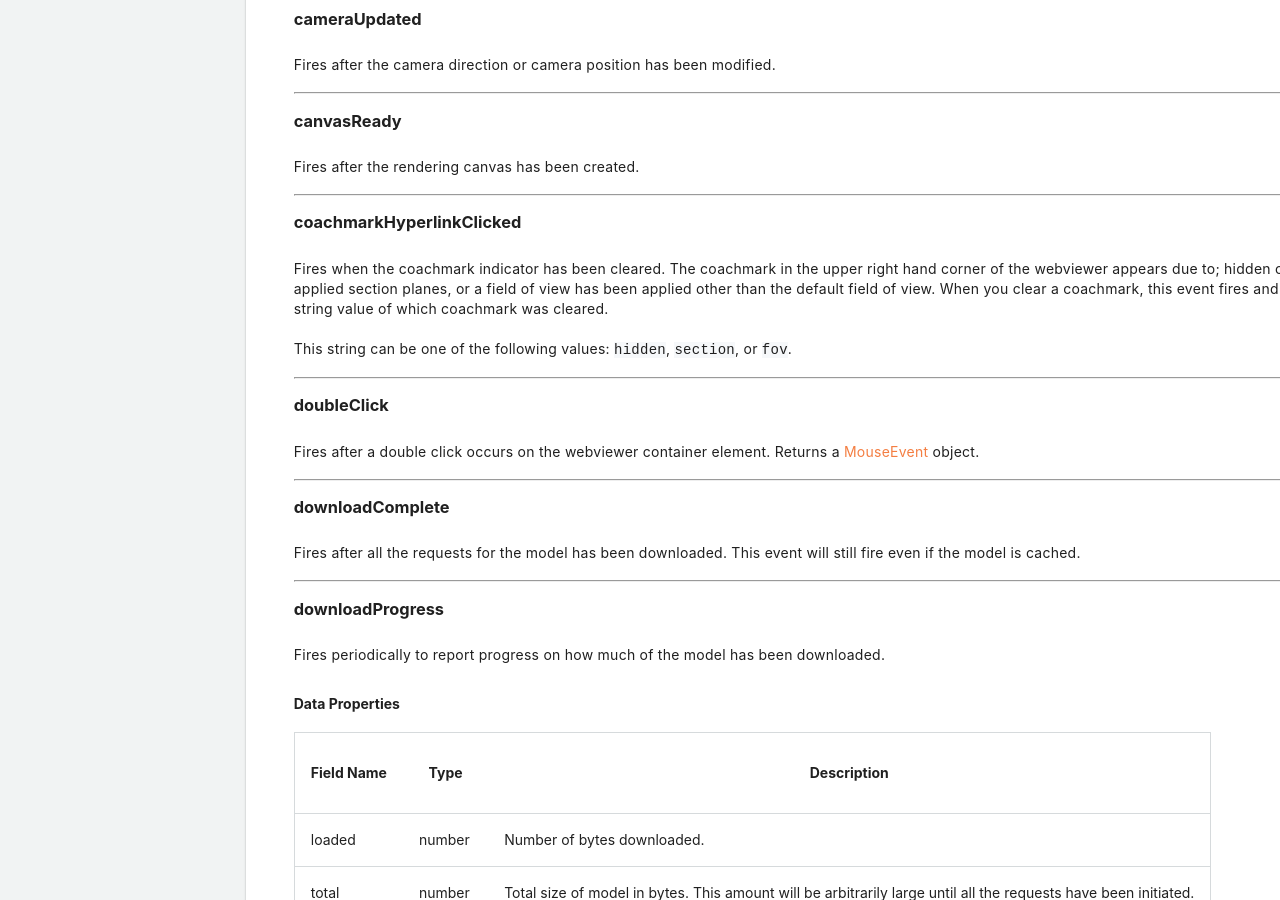
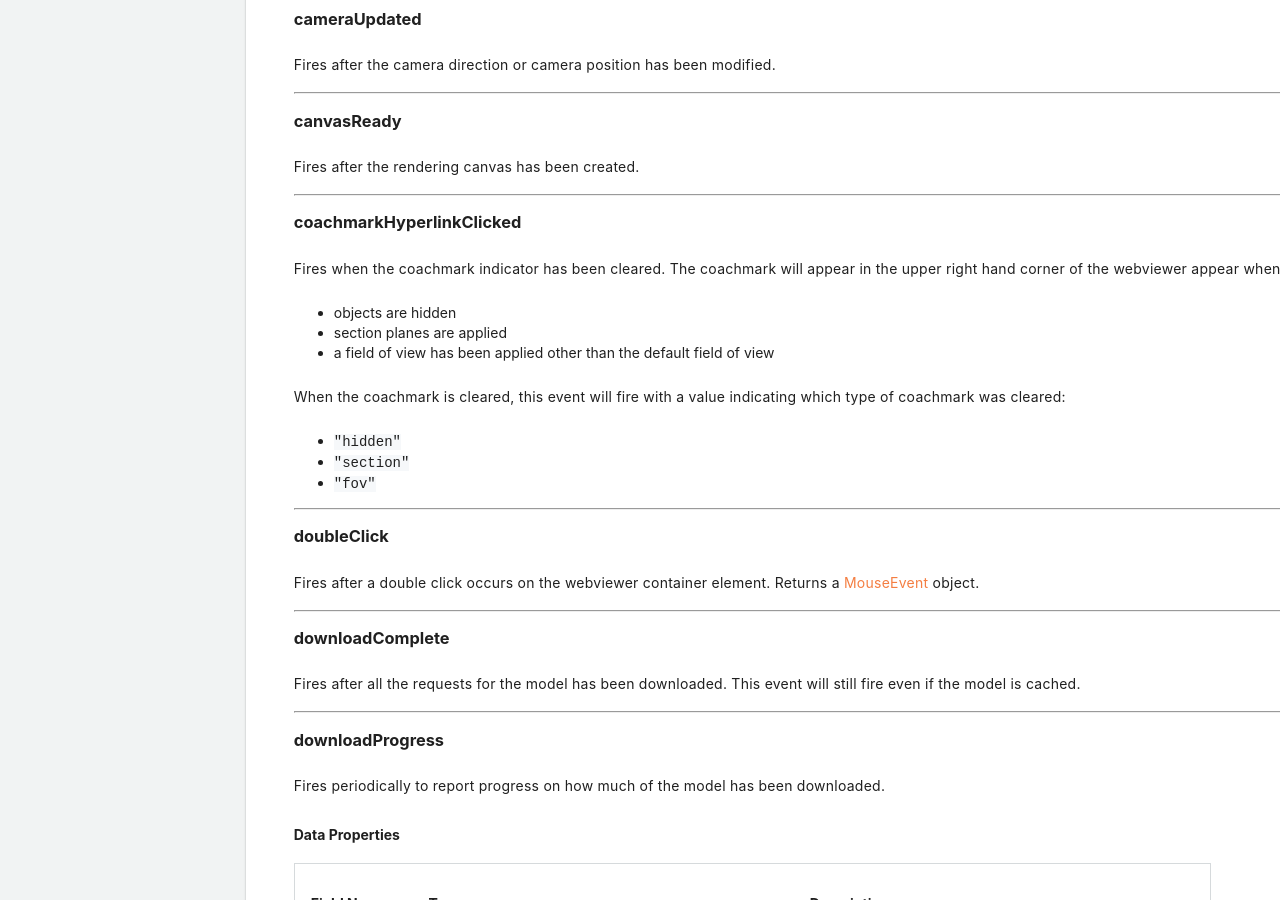
Before and after one commit to procore/documentation, a Jekyll site: the page built from other_procore_apis/bim_web_viewer.md, in a window 1280 px wide and 900 px high, scrolled down 17723 px. Built offline with Jekyll 4.4.1, drawn with Linux system fonts in a browser that asks for light colours.

Commit message:
Update other_procore_apis/bim_web_viewer.md
Co-authored-by: Sean Spearman <sean.spearman@procore.com>

```diff
--- a/other_procore_apis/bim_web_viewer.md
+++ b/other_procore_apis/bim_web_viewer.md
@@ -883,9 +883,15 @@ Fires after the rendering canvas has been created.
 
 <p class="heading-link-container"><a class="heading-link" href="#coachmarkhyperlinkclicked"></a></p>
 
-Fires when the coachmark indicator has been cleared. The coachmark in the upper right hand corner of the webviewer appears due to; hidden objects, applied section planes, or a field of view has been applied other than the default field of view. When you clear a coachmark, this event fires and returns a string value of which coachmark was cleared.
-
-This string can be one of the following values: `hidden`, `section`, or `fov`.
+Fires when the coachmark indicator has been cleared. The coachmark will appear in the upper right hand corner of the webviewer appear when:
+- objects are hidden
+- section planes are applied
+- a field of view has been applied other than the default field of view
+
+When the coachmark is cleared, this event will fire with a value indicating which type of coachmark was cleared:
+- `"hidden"`
+- `"section"`
+- `"fov"`
 
 ---
 
```
